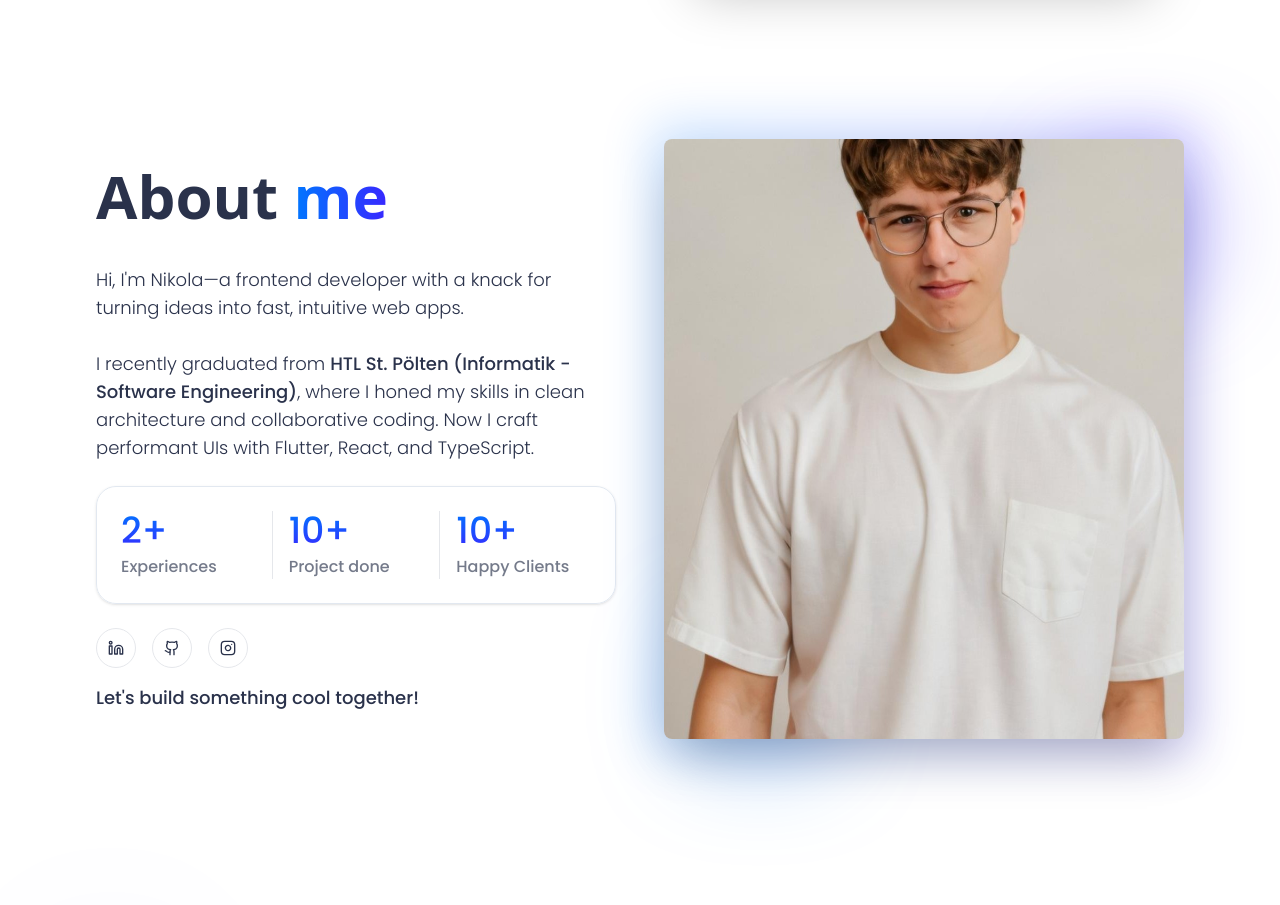
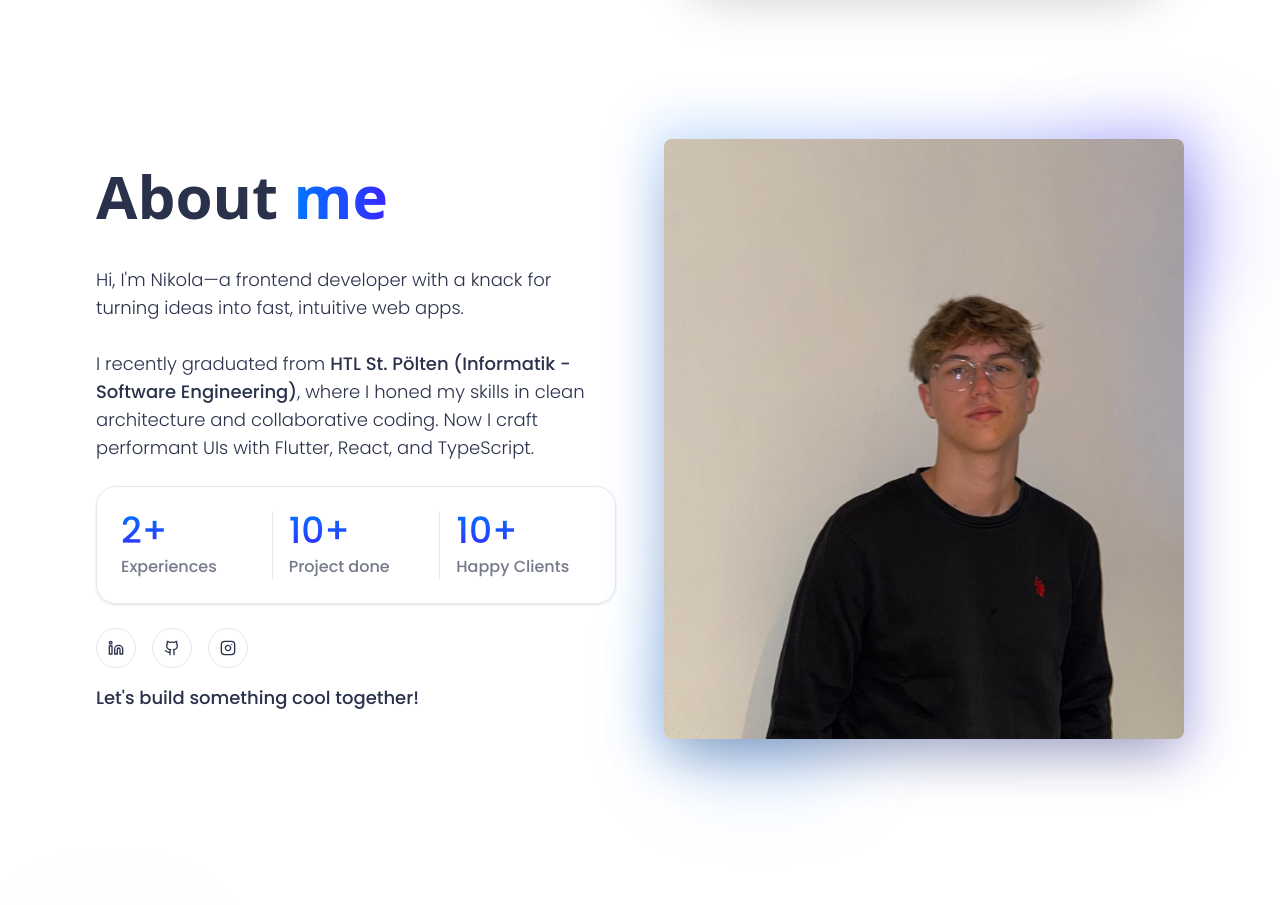
Before and after one commit to codebyniki/MyCV, a React (Vite) app: page / in a window 1280 px wide. Shown: the part 1160-2065 px from the top of the page. Built offline with nearby package versions, Linux system fonts and the light colour scheme.

Commit message:
changed portfolio image

```diff
--- a/src/screens/LandingPage/sections/AboutMeSection/AboutMeSection.tsx
+++ b/src/screens/LandingPage/sections/AboutMeSection/AboutMeSection.tsx
@@ -159,7 +159,7 @@ export const AboutMeSection = (): JSX.Element => {
                 <img
                     className="relative w-full h-auto object-cover rounded-lg max-h-[400px] md:max-h-[500px] xl:max-h-[600px] 2xl:max-h-[700px] shadow-2xl"
                     alt="Profile"
-                    src="/portfolio_picture.jpg"
+                    src="/portfolio-img.jpg"
                     decoding="async"
                     loading="lazy"
                 />
```
Also changed, not shown: public/portfolio-img.jpg (added).
